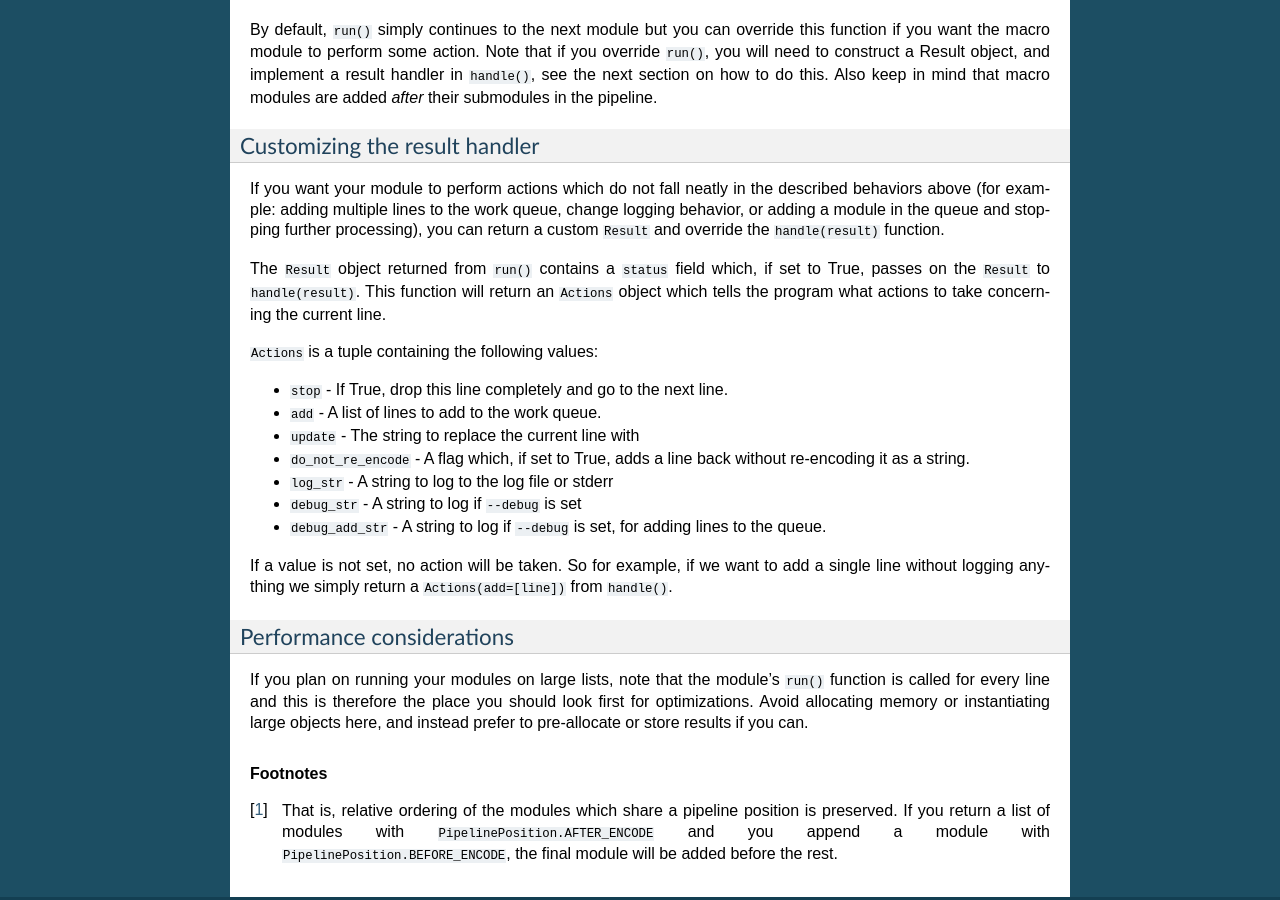
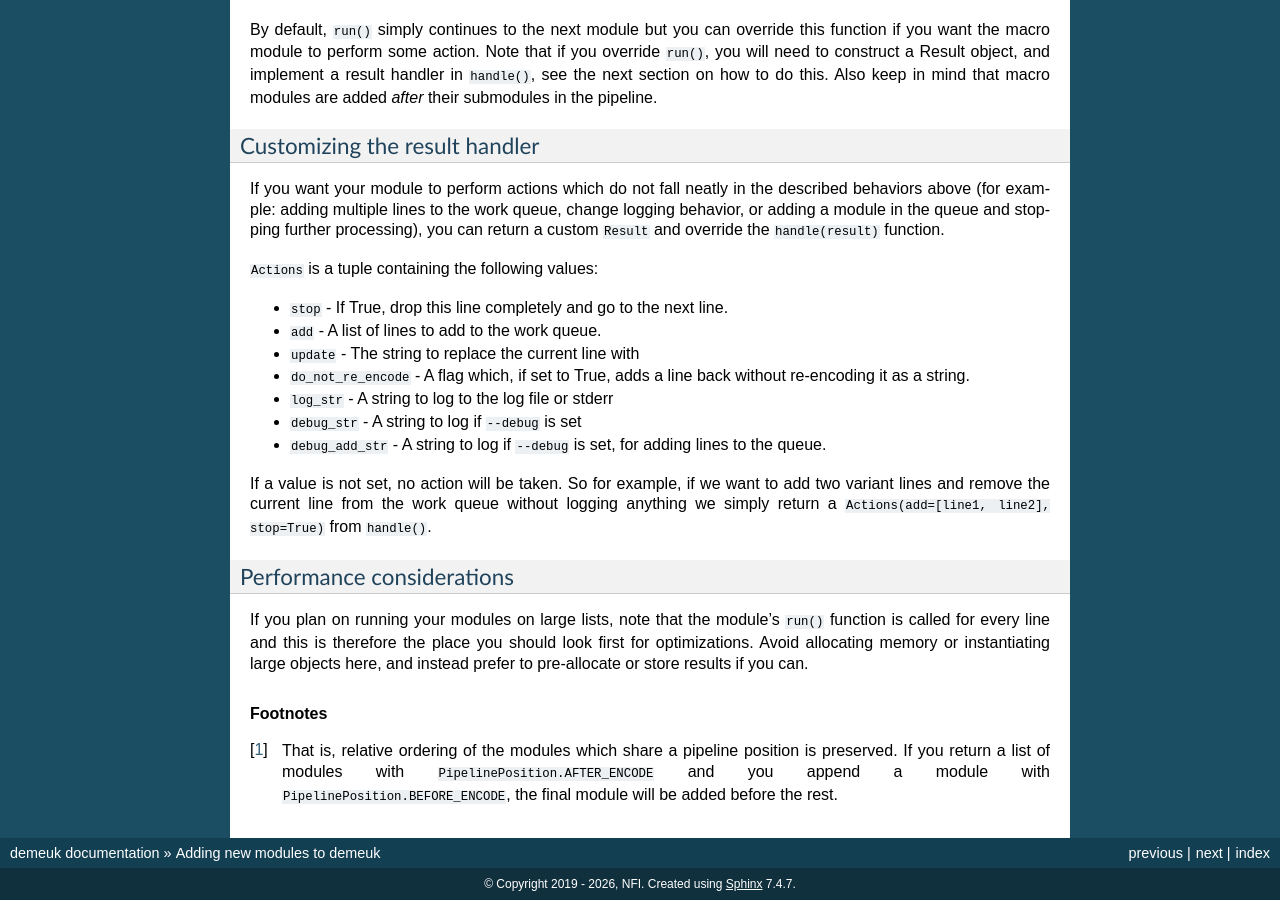
Before and after one commit to NetherlandsForensicInstitute/demeuk, a Sphinx documentation site: the page built from docs/new_module.rst, in a window 1280 px wide and 900 px high, scrolled down 2004 px. Built offline with Sphinx 7.4.7, drawn with Linux system fonts in a browser that asks for light colours; the version number could not be read and is left out.

Commit message:
Moved details on Results and Actions to design doc

```diff
--- a/docs/new_module.rst
+++ b/docs/new_module.rst
@@ -105,10 +105,6 @@ If you want your module to perform actions which do not fall neatly in the descr
 in the queue and stopping further processing), you can return a custom ``Result`` and override the
 ``handle(result)`` function.
 
-The ``Result`` object returned from ``run()`` contains a ``status`` field which, if set to True,
-passes on the ``Result`` to ``handle(result)``. This function will return an ``Actions`` object
-which tells the program what actions to take concerning the current line.
-
 ``Actions`` is a tuple containing the following values:
 
 * ``stop`` - If True, drop this line completely and go to the next line.
@@ -119,8 +115,9 @@ which tells the program what actions to take concerning the current line.
 * ``debug_str`` - A string to log if ``--debug`` is set
 * ``debug_add_str`` - A string to log if ``--debug`` is set, for adding lines to the queue.
 
-If a value is not set, no action will be taken. So for example, if we want to add a single line
-without logging anything we simply return a ``Actions(add=[line])`` from ``handle()``.
+If a value is not set, no action will be taken. So for example, if we want to add two variant lines
+and remove the current line from the work queue without logging anything we simply return a
+``Actions(add=[line1, line2], stop=True)`` from ``handle()``.
 
 Performance considerations
 ^^^^^^^^^^^^^^^^^^^^^^^^^^
```
Also changed, not shown: docs/design.rst (+7 -0 lines).
